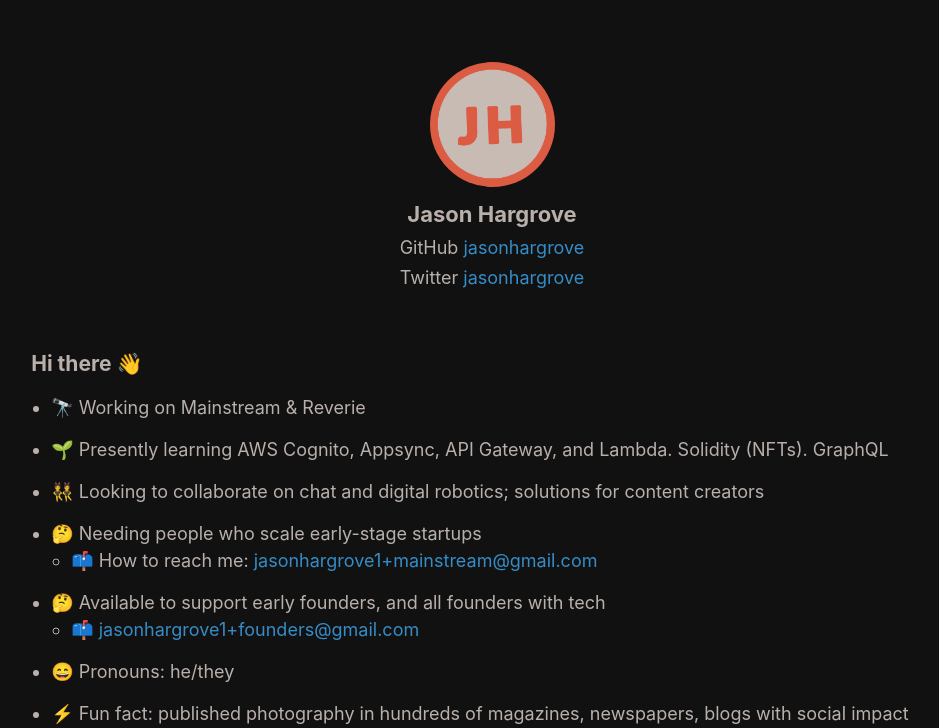
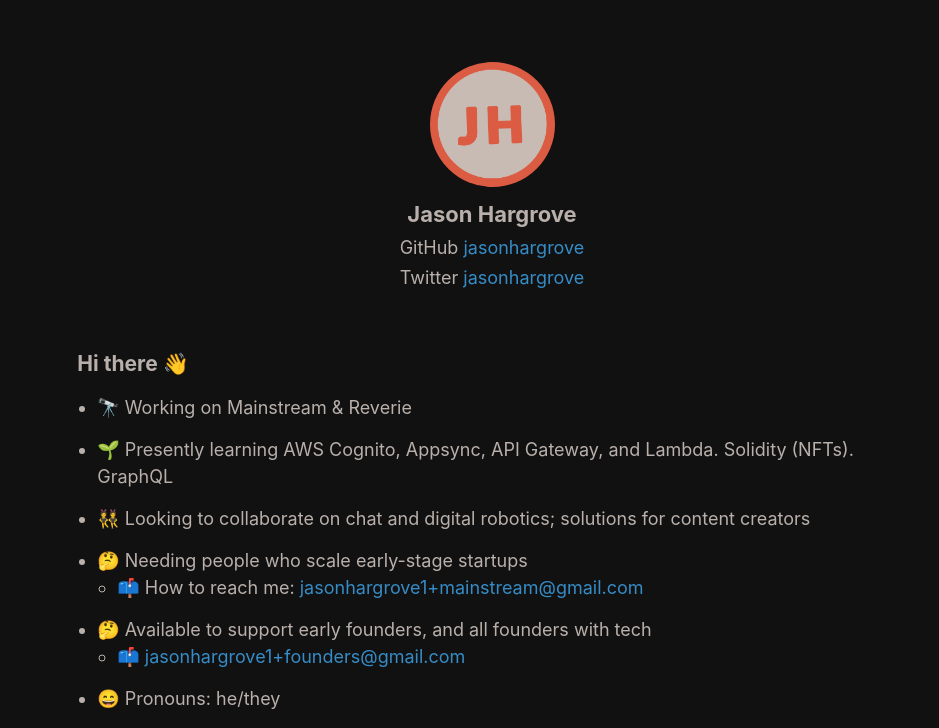
Before and after one commit to jasonhargrove/jasonhargrove, a React (Create React App) app: page / in a window 1536 px wide. Shown: the top 728 px of the page, without its empty margins (276-1215 px from the left). Built offline with nearby package versions, Linux system fonts and the light colour scheme.

Commit message:
style adjust responsive

```diff
--- a/src/views/Home.scss
+++ b/src/views/Home.scss
@@ -20,7 +20,19 @@ $view_margin: 62px;
     padding: $view_margin 15%;
   }
   @media (min-width: 1400px) {
-    padding: $view_margin 20%;
+    padding: $view_margin 23%;
+  }
+  @media (min-width: 1700px) {
+    padding: $view_margin 26%;
+  }
+  @media (min-width: 1900px) {
+    padding: $view_margin 30%;
+  }
+  @media (min-width: 2200px) {
+    padding: $view_margin 32%;
+  }
+  @media (min-width: 2500px) {
+    padding: $view_margin 34%;
   }
 }
 
```
